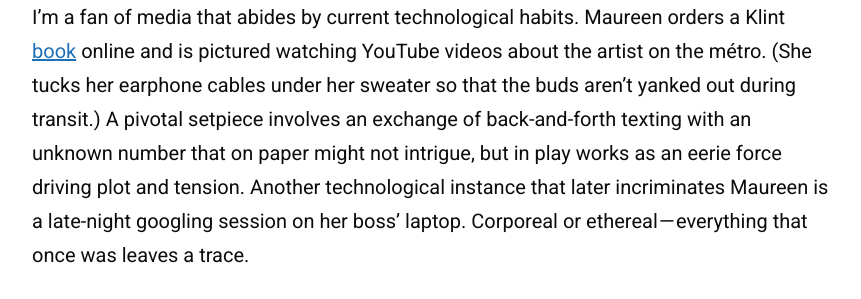
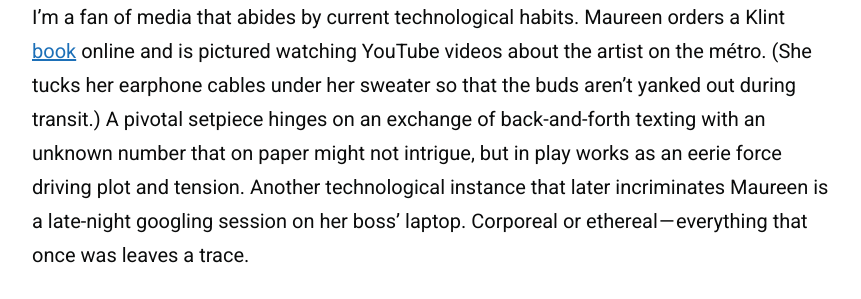
Before and after one commit to zoeurl/zoedowney.github.io, a Jekyll site: the page built from _posts/2023-12-08-personal-shopper.md, in a window 1280 px wide and 900 px high, scrolled down 1016 px. Shown: the part 221-520 px from the top of the window, without its empty margins (208-1069 px from the left). Built offline with Jekyll 4.4.1, drawn with Linux system fonts in a browser that asks for light colours.

Commit message:
Update 2023-12-08-personal-shopper.md

```diff
--- a/_posts/2023-12-08-personal-shopper.md
+++ b/_posts/2023-12-08-personal-shopper.md
@@ -12,7 +12,7 @@
 
 In a Parisian café, American Maureen Cartwright (Kristen Stewart) meets with potential buyers of her late twin brother’s house. Both Maureen and Lewis are self-professed mediums, however Maureen is less certain of her spiritualist abilities. She is attempting to pinpoint a restless presence in the home — potentially her twin — and neutralise it before finalising the purchase. A buyer recommends Klint’s work as a way into the psychic process. This reference gives access to the movie’s foundational thesis: _connection_ and _disconnection_ in a digital age that lacks a profound spiritual dimension.
 
-I’m a fan of media that abides by current technological habits. Maureen orders a Klint [book](https://www.amazon.co.uk/Hilma-Af-Klint-David-Lomas/dp/3775734899/ref=sr_1_1?crid=3EECI1DAZPFCG&keywords=hilma+af+klint+a+pioneer+of+abstraction&qid=1700658419&sprefix=hilma+af+klint+a+pioneer+of+abstraction%2Caps%2C99&sr=8-1) online and is pictured watching YouTube videos about the artist on the métro. (She tucks her earphone cables under her sweater so that the buds aren't yanked out during transit.) A pivotal setpiece involves an exchange of back-and-forth texting with an unknown number that on paper might not intrigue, but in play works as an eerie force driving plot and tension. Another technological instance that later incriminates Maureen is a late-night googling session on her boss’ laptop. Corporeal or ethereal — everything that once was leaves a trace.
+I’m a fan of media that abides by current technological habits. Maureen orders a Klint [book](https://www.amazon.co.uk/Hilma-Af-Klint-David-Lomas/dp/3775734899/ref=sr_1_1?crid=3EECI1DAZPFCG&keywords=hilma+af+klint+a+pioneer+of+abstraction&qid=1700658419&sprefix=hilma+af+klint+a+pioneer+of+abstraction%2Caps%2C99&sr=8-1) online and is pictured watching YouTube videos about the artist on the métro. (She tucks her earphone cables under her sweater so that the buds aren't yanked out during transit.) A pivotal setpiece hinges on an exchange of back-and-forth texting with an unknown number that on paper might not intrigue, but in play works as an eerie force driving plot and tension. Another technological instance that later incriminates Maureen is a late-night googling session on her boss’ laptop. Corporeal or ethereal — everything that once was leaves a trace.
 
 In daylight hours Maureen works as the titular personal shopper. She is another in a line-up of Assayas characters who live on the fringe of celebrity (see: [_Clouds of Sils Maria_](https://www.theguardian.com/film/2015/may/17/clouds-of-sils-maria-review-juliette-binoche), also starring Stewart as assistant to the stars). Maureen’s occupation and relationships are surface-level distractions that deny her access to communication with Lewis — and subsequently the closure she desires. It is the unrested obsession that keeps her in Paris. Her day-to-day is defined by superficial tasks undertaken for intolerable influencer boss Kyra (Nora von Waldstätten). Maureen bikes around Paris collecting fashion items for the shallow star. Rarely home when she drops by, indicators of her boss’ former residence are the bank notes she leaves for her employee on the kitchen table. Maureen stands in place for Kyra during her delayed arrival to a photoshoot; in the background haze of photographs we search for shadows and spirits, but Maureen remains with her back turned.
 
```
